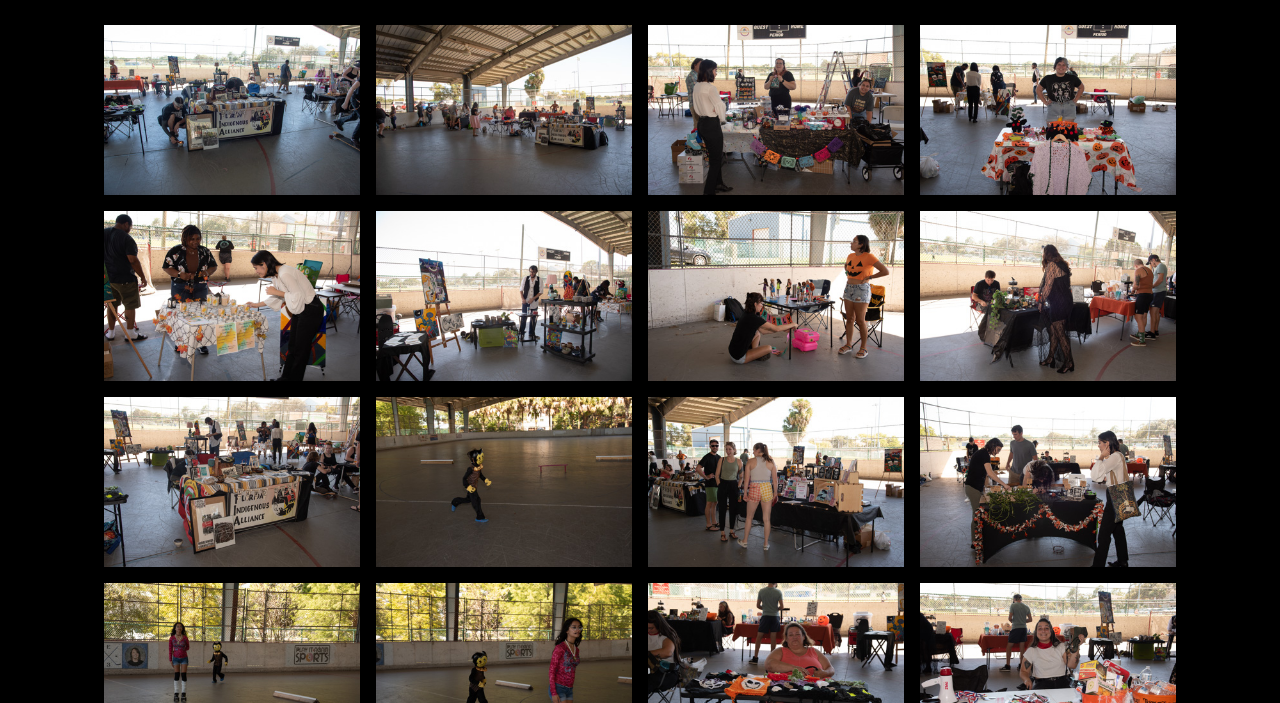
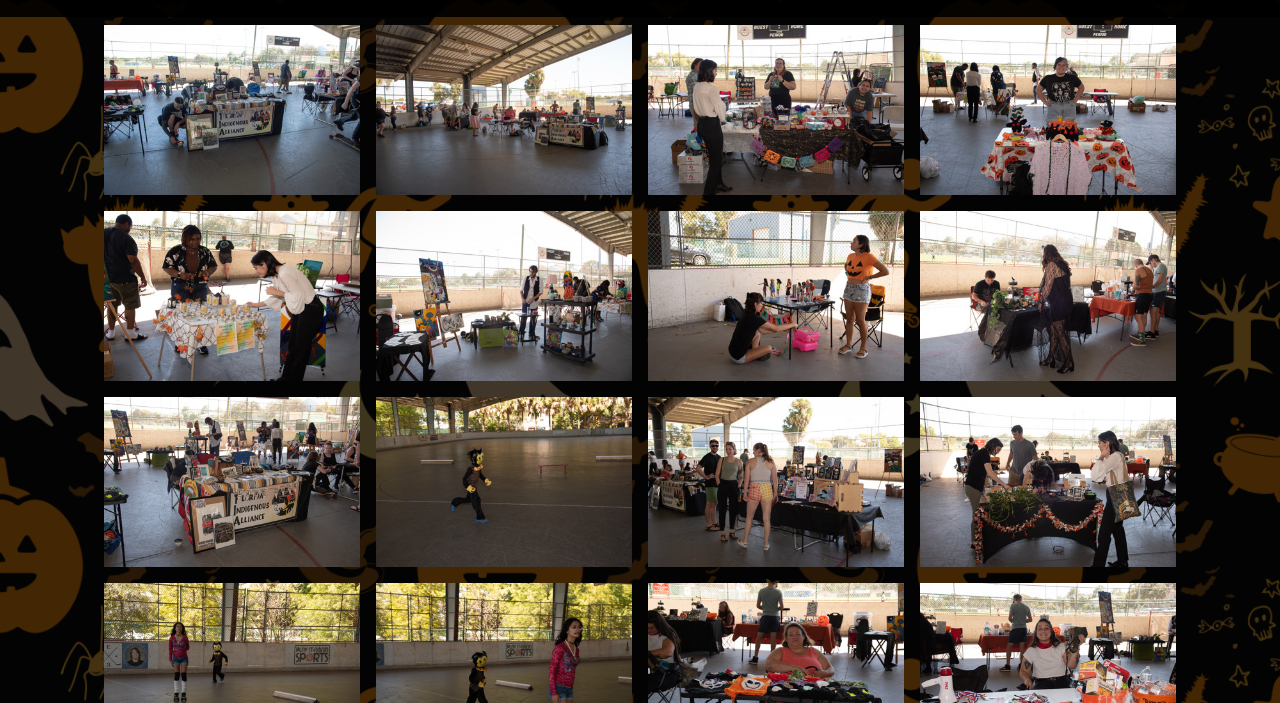
Before and after one commit to chaoticmewtral/halloween-market, a plain HTML site: page index.html in a window 1280 px wide. Shown: the part 97-800 px from the top of the page. Drawn offline with nearby package versions, Linux system fonts and the light colour scheme.

Commit message:
Add to package

```diff
--- a/assets/css/custom.css
+++ b/assets/css/custom.css
@@ -22,6 +22,8 @@ header div.background {
 }
 
 body {
-  background-color: #000000 !important;
+  background-image: url(../background-1.png);
+  background-size: 500px;
+  background-color: black;
   color: #d05c35 !important;
 }
```
Also changed, not shown: assets/background-1.png (added), assets/hwbgd-1.png (added), images/Halloween-1.png (deleted).
